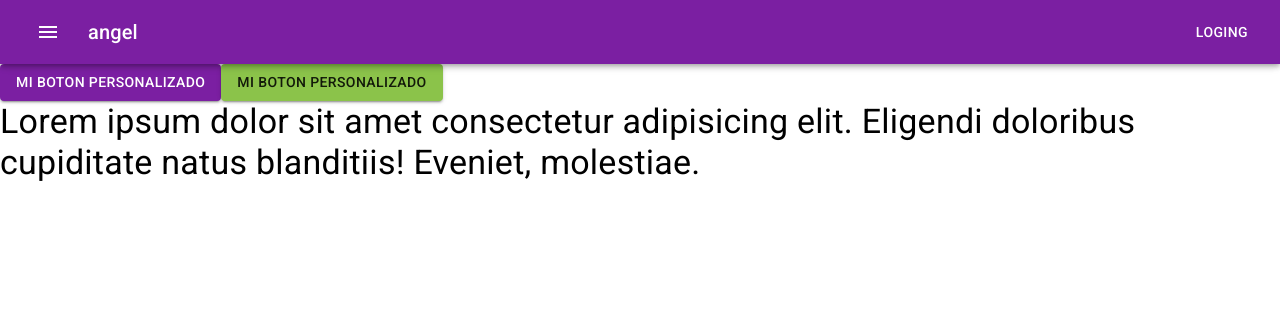
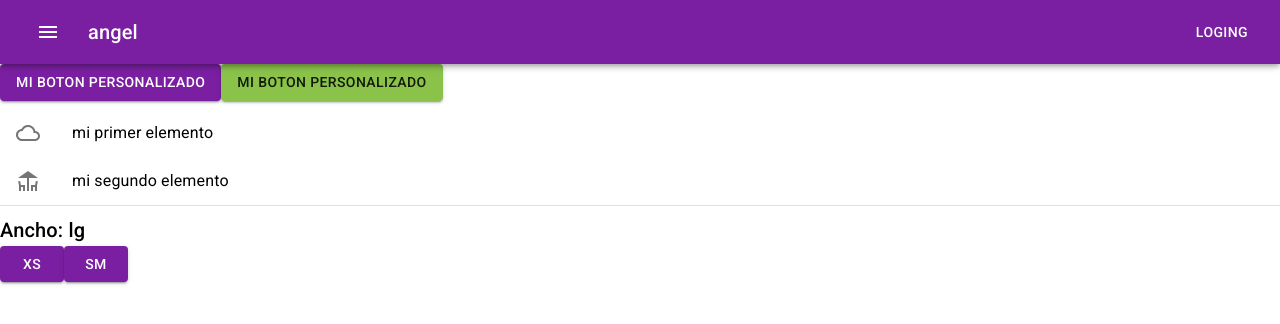
Before and after one commit to satoshi9394/react-firebase, a React (Create React App) app in the folder material-ui/: page / in a window 1280 px wide. Shown: the top 324 px of the page. Built offline with nearby package versions, Linux system fonts and the light colour scheme.

Commit message:
uso de hidden

```diff
--- a/material-ui/src/App.jsx
+++ b/material-ui/src/App.jsx
@@ -3,7 +3,6 @@ import React from 'react';
 //components UI
 import {
   Button,
-  Typography
 } from '@material-ui/core'
 
 //theme from ui
@@ -12,7 +11,8 @@ import theme from './themaConfig'
 
 //components React
 import Navbar from './components/Navbar';
-
+import Listas from './components/Listas';
+import Oculto from './components/Oculto';
 
 
 function App() {
@@ -26,9 +26,8 @@ function App() {
       <Button  variant='contained' color='secondary'>
         Mi boton personalizado
       </Button>
-      <Typography variant="h4" color="initial">
-        Lorem ipsum dolor sit amet consectetur adipisicing elit. Eligendi doloribus cupiditate natus blanditiis! Eveniet, molestiae.
-      </Typography>
+      <Listas/>
+      <Oculto/>
     </ThemeProvider>
   );
 }
--- /dev/null
+++ b/material-ui/src/components/Listas.jsx
@@ -0,0 +1,40 @@
+import React from 'react'
+
+//components UI
+import {
+  List,
+  ListItem,
+  ListItemIcon,
+  ListItemText,
+  Divider
+} from '@material-ui/core'
+
+//icons
+import {
+  CloudQueue,
+  Deck
+} from '@material-ui/icons'
+
+const Listas = () => {
+  return (
+    <div>
+      <List component='nav'>
+        <ListItem button>
+          <ListItemIcon>
+            <CloudQueue/>
+          </ListItemIcon>
+          <ListItemText primary="mi primer elemento" />
+        </ListItem>
+        <ListItem button>
+          <ListItemIcon>
+            <Deck/>
+          </ListItemIcon>
+          <ListItemText primary="mi segundo elemento" />
+        </ListItem>
+        <Divider/>
+      </List>
+    </div>
+  )
+}
+
+export default Listas
--- /dev/null
+++ b/material-ui/src/components/Oculto.jsx
@@ -0,0 +1,40 @@
+import React from 'react'
+
+import {
+  withWidth,
+  Typography,
+  Hidden,
+  Button
+} from '@material-ui/core'
+
+const Oculto = (props) => {
+  return (
+    <div>
+      <Typography variant="h6" color="initial">
+        Ancho: {props.width}
+      </Typography>
+      <Hidden xsDown>
+        <Button variant="contained" color="primary">
+          xs
+        </Button>
+      </Hidden>
+      <Hidden smDown>
+        <Button variant="contained" color="primary">
+          sm
+        </Button>
+      </Hidden>
+      <Hidden mdUp>
+        <Button variant="contained" color="primary">
+          md
+        </Button>
+      </Hidden>
+      <Hidden only={['lg','md']}>
+        <Button variant="contained" color="primary">
+          ambos
+        </Button>
+      </Hidden>
+    </div>
+  )
+}
+
+export default withWidth()(Oculto)
```
